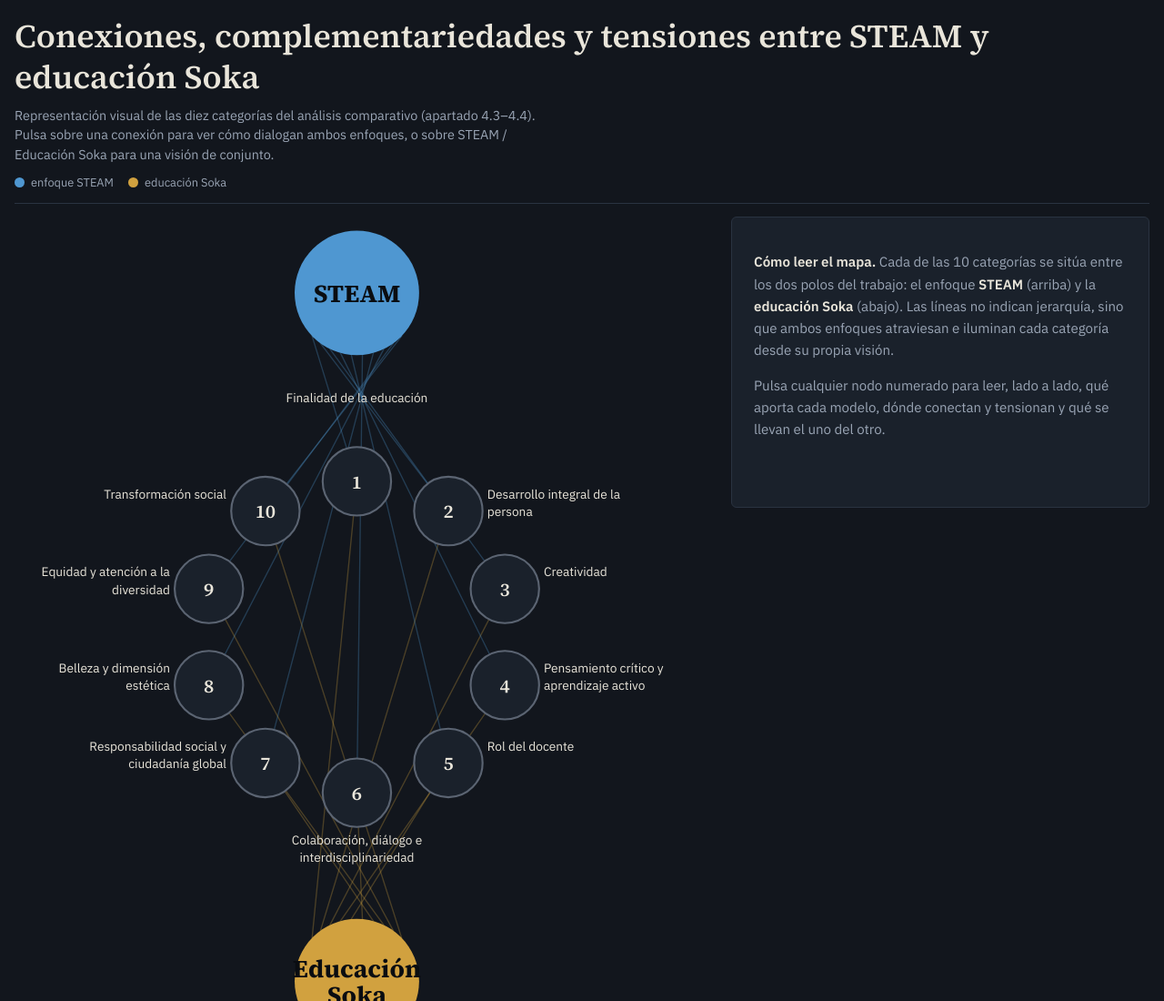
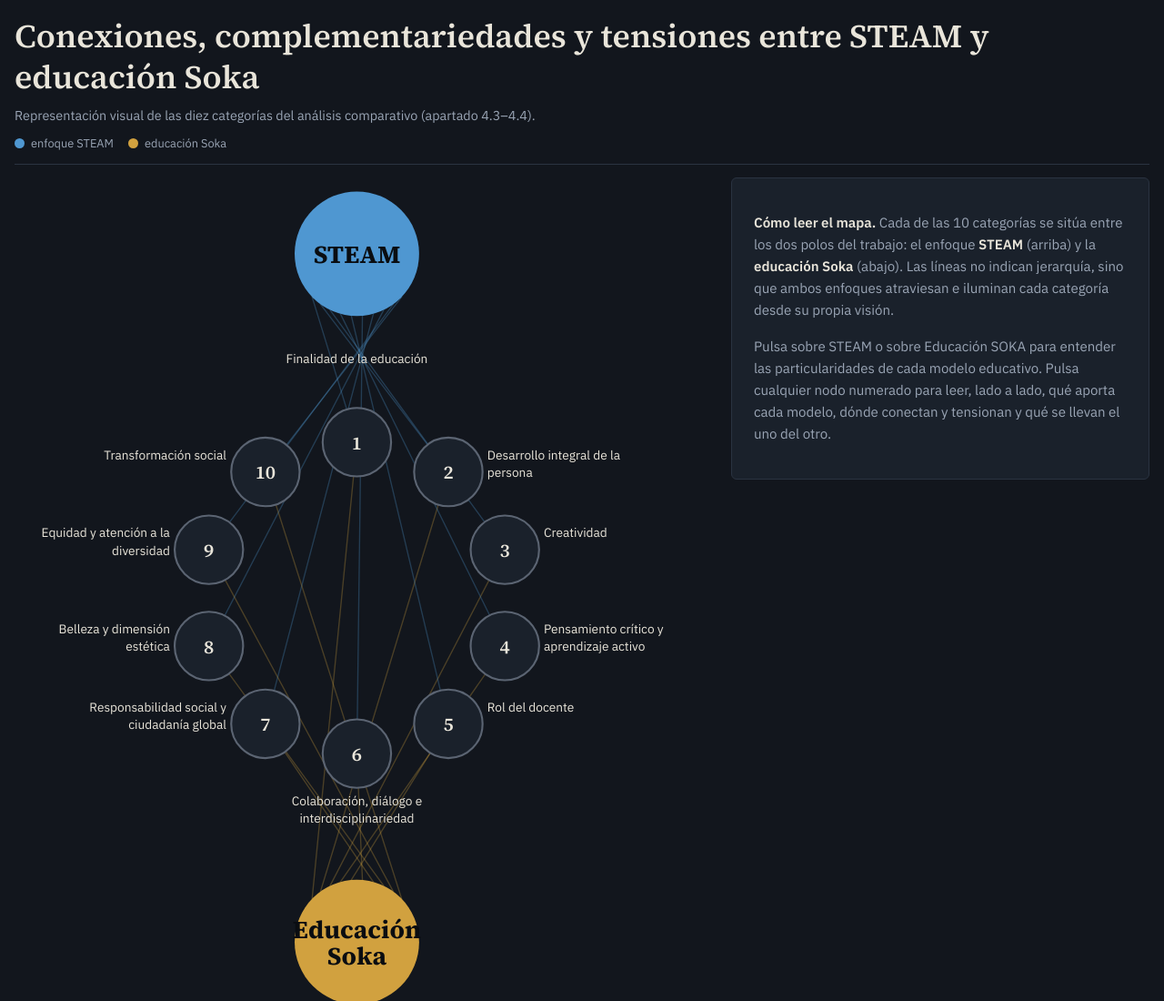
Before and after one commit to RAULMA15/TFM-STEAM-SOKA, a plain HTML site: page index.html in a window 1280 px wide. Shown: the top 1100 px of the page at 91% size. Drawn offline with Linux system fonts and the light colour scheme.

Commit message:
Update descriptions in index.html for clarity

```diff
--- a/index.html
+++ b/index.html
@@ -76,7 +76,7 @@
 <div class="wrap">
   <header>
     <h1>Conexiones, complementariedades y tensiones entre STEAM y educación Soka</h1>
-    <p>Representación visual de las diez categorías del análisis comparativo (apartado 4.3–4.4). Pulsa sobre una conexión para ver cómo dialogan ambos enfoques, o sobre STEAM / Educación Soka para una visión de conjunto.</p>
+    <p>Representación visual de las diez categorías del análisis comparativo (apartado 4.3–4.4).
     <div class="legend">
       <span><span class="dot" style="background:var(--steam)"></span> enfoque STEAM</span>
       <span><span class="dot" style="background:var(--soka)"></span> educación Soka</span>
@@ -90,7 +90,7 @@
     <div class="panel" id="panel">
       <div class="placeholder">
         <p><strong>Cómo leer el mapa.</strong> Cada de las 10 categorías se sitúa entre los dos polos del trabajo: el enfoque <strong>STEAM</strong> (arriba) y la <strong>educación Soka</strong> (abajo). Las líneas no indican jerarquía, sino que ambos enfoques atraviesan e iluminan cada categoría desde su propia visión.</p>
-        <p>Pulsa cualquier nodo numerado para leer, lado a lado, qué aporta cada modelo, dónde conectan y tensionan y qué se llevan el uno del otro.</p>
+        <p>Pulsa sobre STEAM o sobre Educación SOKA para entender las particularidades de cada modelo educativo. Pulsa cualquier nodo numerado para leer, lado a lado, qué aporta cada modelo, dónde conectan y tensionan y qué se llevan el uno del otro.</p>
       </div>
     </div>
   </div>
```
